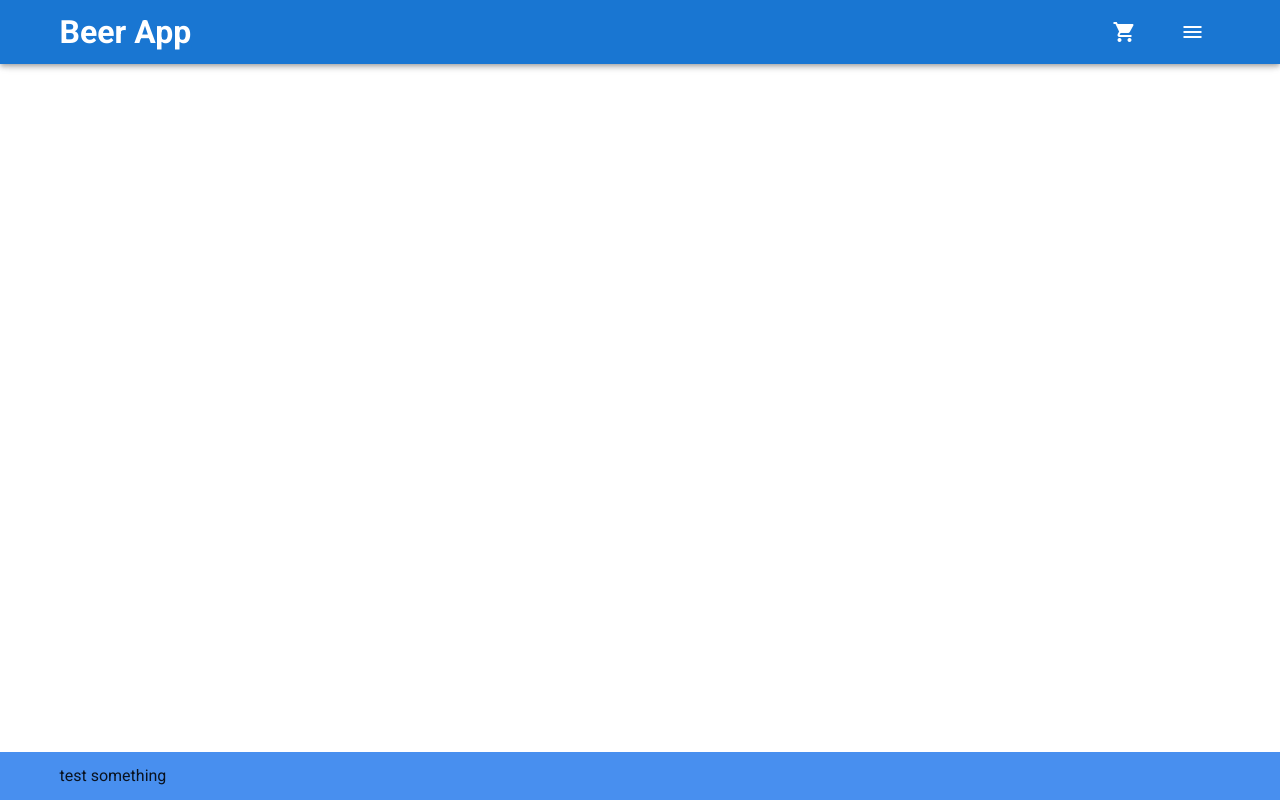
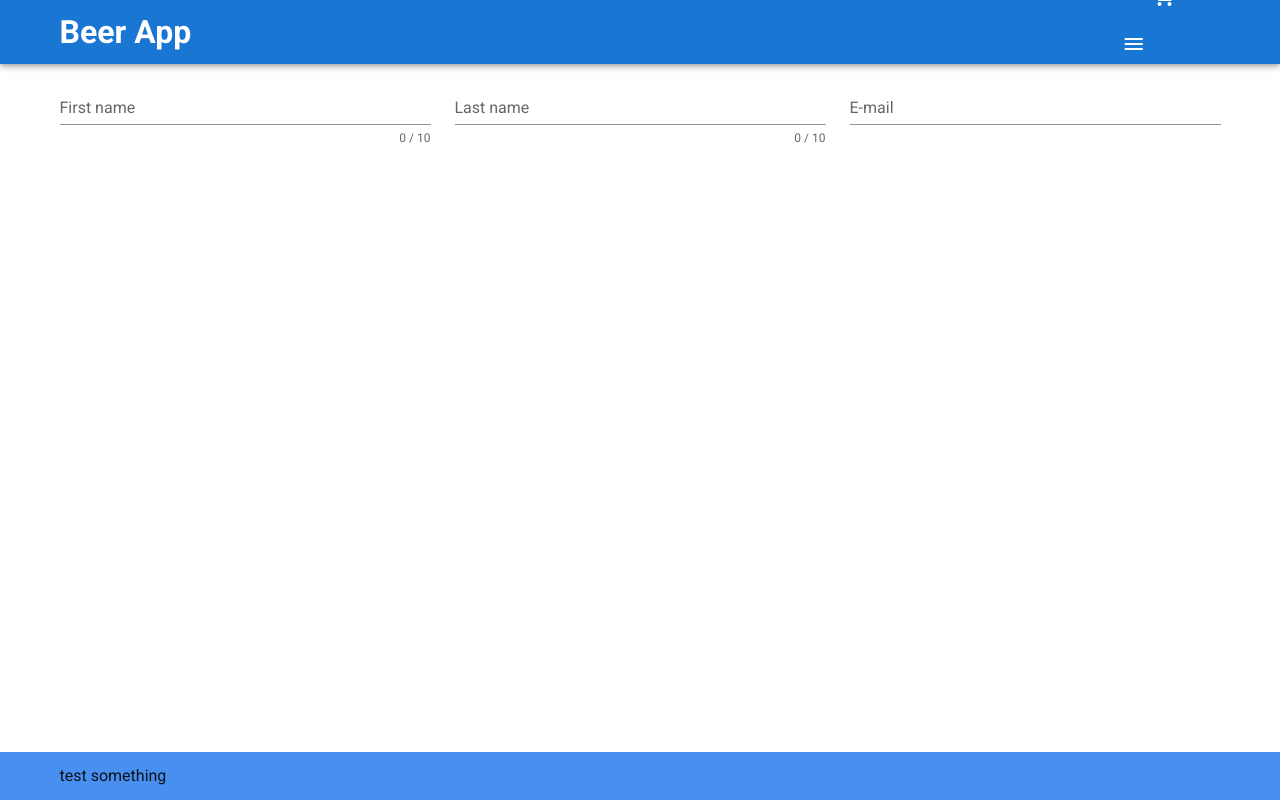
Before and after one commit to gramcl/BeerApp, a Vue app: page /order-form in a window 1280 px wide. Built offline with nearby package versions, Linux system fonts and the light colour scheme.

Commit message:
Starting a form, and a menu

```diff
--- a/src/App.vue
+++ b/src/App.vue
@@ -18,9 +18,7 @@
               </v-btn>
             </span>
             <span class="px-4">
-              <router-link :to="{ name: 'BeerList'}">
-                <v-icon>mdi-menu</v-icon>
-              </router-link>
+              <MainMenu></MainMenu>
             </span>
           </v-col>
 
@@ -95,14 +93,14 @@
 </template>
 
 <script>
-//import HelloWorld from "./components/HelloWorld";
+import MainMenu from "./components/MainMenu";
 
 export default {
   name: "App",
 
-  //components: {
-  //  HelloWorld
-  //},
+  components: {
+    MainMenu
+  },
 
   data: () => ({
     //
--- /dev/null
+++ b/src/components/MainMenu.vue
@@ -0,0 +1,39 @@
+<template>
+  <div class="text-center">
+    <v-menu offset-y>
+      <template v-slot:activator="{ on, attrs }">
+        <v-btn
+          dark
+          icon
+          v-bind="attrs"
+          v-on="on"
+        >
+          <v-icon>mdi-menu</v-icon>
+        </v-btn>
+      </template>
+      <v-list>
+        <v-list-item
+          v-for="(item, index) in items"
+          :key="index"
+        >
+          <v-list-item-title>{{ item.title }}</v-list-item-title>
+        </v-list-item>
+      </v-list>
+    </v-menu>
+  </div>
+</template>
+
+<script>
+export default {
+  name: "MainMenu",
+  data: () => ({
+      items: [
+        { title: 'Click Me' },
+        { title: 'Click Me' },
+        { title: 'Click Me' },
+        { title: 'Click Me 2' },
+      ],
+    }),
+
+};
+</script>
--- a/src/views/OrderForm.vue
+++ b/src/views/OrderForm.vue
@@ -1,6 +1,45 @@
 <template>
     <v-container>
         <v-row>
+
+            <v-col
+          cols="12"
+          md="4"
+        >
+          <v-text-field
+            v-model="firstname"
+            :rules="nameRules"
+            :counter="10"
+            label="First name"
+            required
+          ></v-text-field>
+        </v-col>
+
+        <v-col
+          cols="12"
+          md="4"
+        >
+          <v-text-field
+            v-model="lastname"
+            :rules="nameRules"
+            :counter="10"
+            label="Last name"
+            required
+          ></v-text-field>
+        </v-col>
+
+        <v-col
+          cols="12"
+          md="4"
+        >
+          <v-text-field
+            v-model="email"
+            :rules="emailRules"
+            label="E-mail"
+            required
+          ></v-text-field>
+        </v-col>
+
 
         </v-row>
     </v-container>
```
